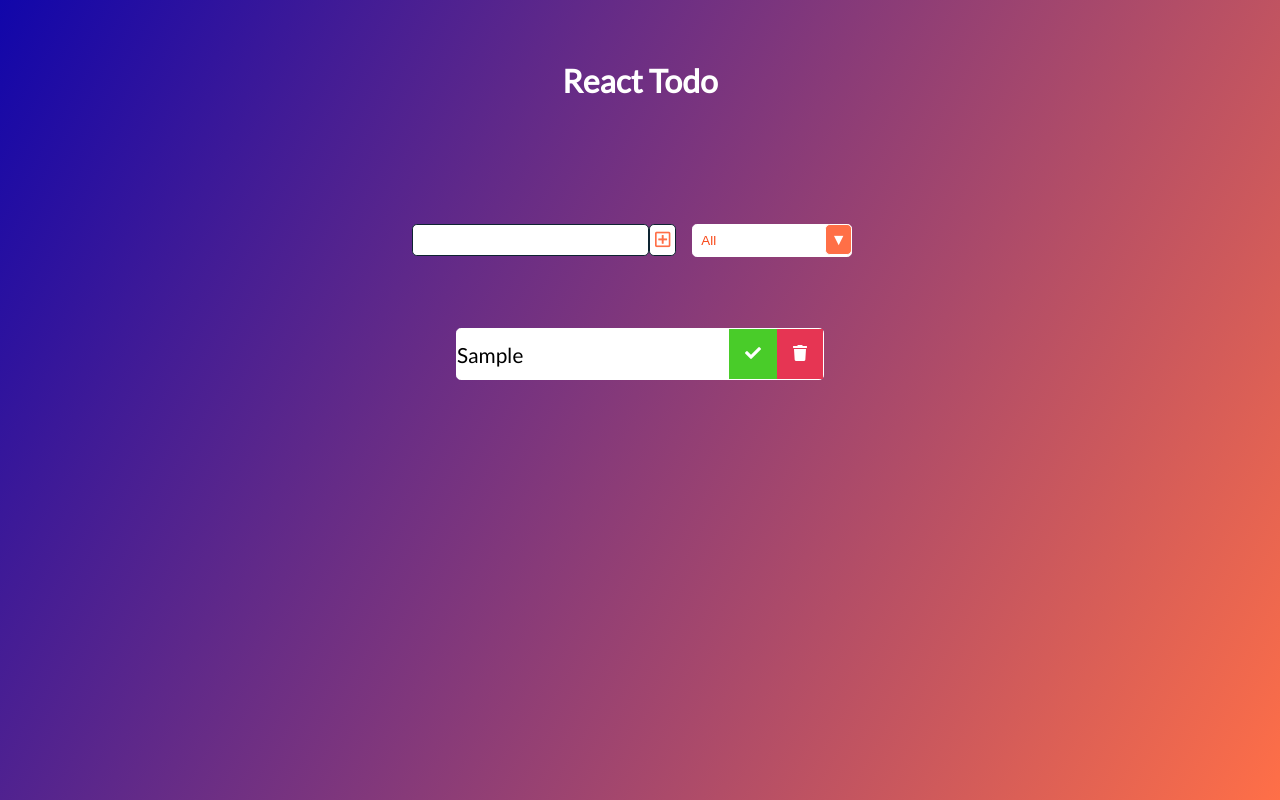
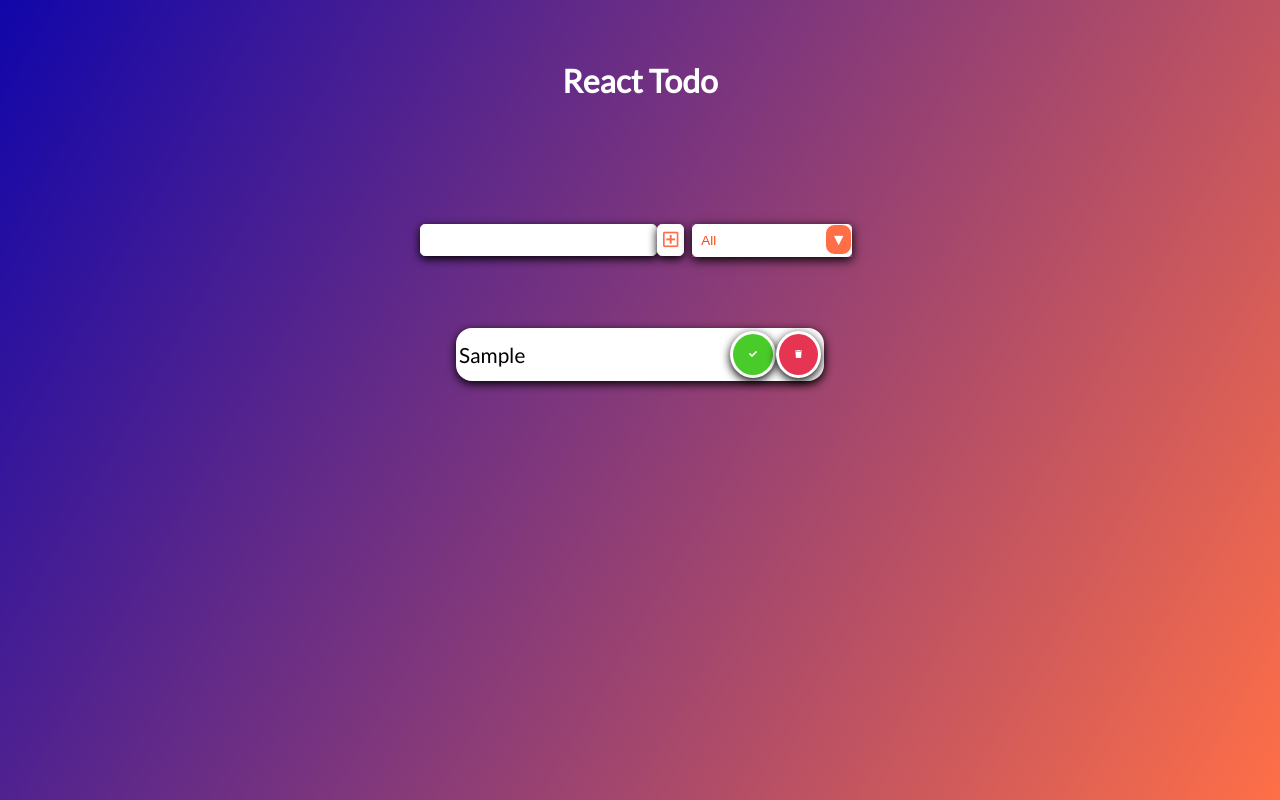
Before and after one commit to MERN-Max/React-todo, a React (Create React App) app: page / in a window 1280 px wide. Both pictures are taken after typing "Sample" into the empty fields and a click on the button 662 px from the left and 240 px from the top of the page. Built offline with nearby package versions, Linux system fonts and the light colour scheme.

Commit message:
add style

```diff
--- a/src/App.css
+++ b/src/App.css
@@ -36,18 +36,20 @@ form button {
 	padding: 0.3rem;
 	font-size: 1.1rem;
 	border-radius: 0.3rem;
-	border: 1.5px solid #0e2431;
+	border: 1.5px solid #fff;
 	/* outline: none; */
 	/* border-color: none; */
 	outline: none;
 	background-color: white;
 	justify-content: center;
+	box-shadow: 0 3px 10px rgb(0 0 0 / 1);
 }
 form button {
 	color: #ff6f47;
 	background: white;
 	cursor: pointer;
 	transition: all 0s ease;
+	/* margin-left: ; */
 }
 form button:hover {
 	background: #ff6f47;
@@ -73,8 +75,9 @@ form button:hover {
 	justify-content: space-between;
 	align-items: center;
 	transition: all 0.5s ease;
-	border-radius: 0.3rem;
-	border: 1px solid #fff;
+	border-radius: 1rem;
+	border: 3px solid #fff;
+	box-shadow: 0 3px 10px rgb(0 0 0 / 1);
 }
 
 .todo li {
@@ -85,10 +88,12 @@ form button:hover {
 .complete-btn {
 	background: #e63553;
 	color: white;
-	border: none;
+	border-radius: 50%;
+	border: 3px solid #fff;
+	box-shadow: 0 3px 10px rgb(0 0 0 / 1);
 	padding: 1rem;
 	cursor: pointer;
-	font-size: 1rem;
+	font-size: 0.5rem;
 }
 
 .complete-btn {
@@ -126,9 +131,10 @@ select {
 }
 
 .select {
-	margin: 1rem;
+	margin: 0.5rem;
 	position: relative;
 	overflow: hidden;
+	box-shadow: 0 3px 10px rgb(0 0 0 / 1);
 }
 
 select {
@@ -137,6 +143,7 @@ select {
 	cursor: pointer;
 	padding: 0.5rem;
 	background: white;
+	border: 1.5px solid #fff;
 }
 
 .select::after {
@@ -149,7 +156,7 @@ select {
 	pointer-events: none;
 	transition: all 0.3s ease;
 	cursor: pointer;
-	border-radius: 0.3rem;
+	border-radius: 0.6rem;
 	border: 1.5px solid #fff;
 }
 
```
